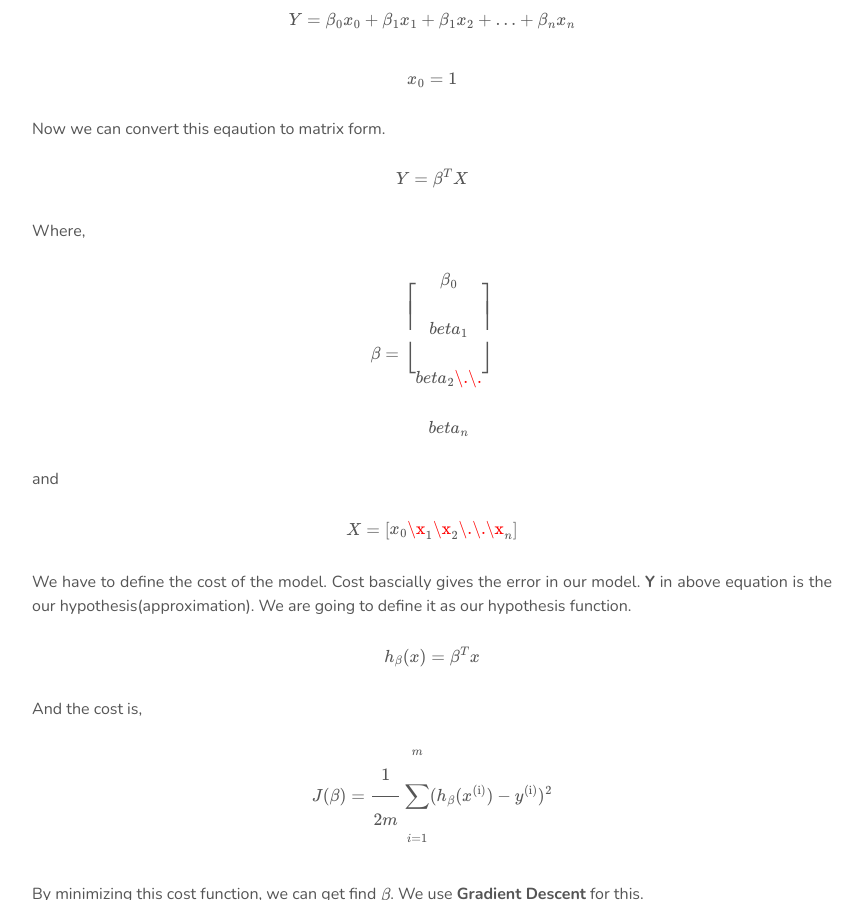
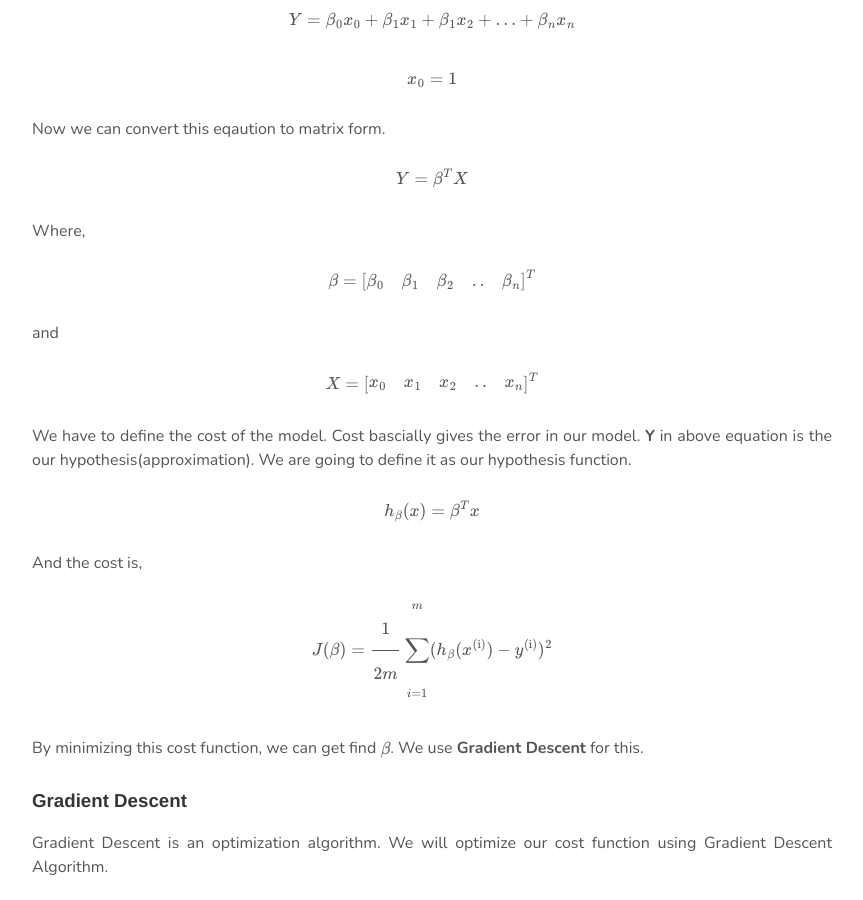
Before and after one commit to mubaris/website, a Jekyll site: the page built from _posts/2017-09-28-linear-regression-from-scratch.md, in a window 1280 px wide and 900 px high, scrolled down 8844 px. Shown: the whole window, without its empty margins (208-1071 px from the left). Built offline with Jekyll 4.4.1, drawn with Linux system fonts in a browser that asks for light colours; formulas are drawn with MathJax 3; comment, search, counter and statistics services are not loaded.

Commit message:
Fix Latex Errors

```diff
--- a/_posts/2017-09-28-linear-regression-from-scratch.md
+++ b/_posts/2017-09-28-linear-regression-from-scratch.md
@@ -325,11 +325,11 @@ Now we can convert this eqaution to matrix form.
 
 Where,
 
-\\[\beta = \begin{bmatrix}\beta_0\\\beta_1\\\beta_2\\.\\.\\\beta_n\end{bmatrix}\\]
+\\[\beta = \begin{bmatrix}\beta_0 & \beta_1 & \beta_2 & .. & \beta_n\end{bmatrix}^T\\]
 
 and
 
-\\[X = \begin{bmatrix}x_0\\x_1\\x_2\\.\\.\\x_n\end{bmatrix}\\]
+\\[X = \begin{bmatrix}x_0 & x_1 & x_2 & .. & x_n\end{bmatrix}^T\\]
 
 We have to define the cost of the model. Cost bascially gives the error in our model. **Y** in above equation is the our hypothesis(approximation). We are going to define it as our hypothesis function.
 
```
